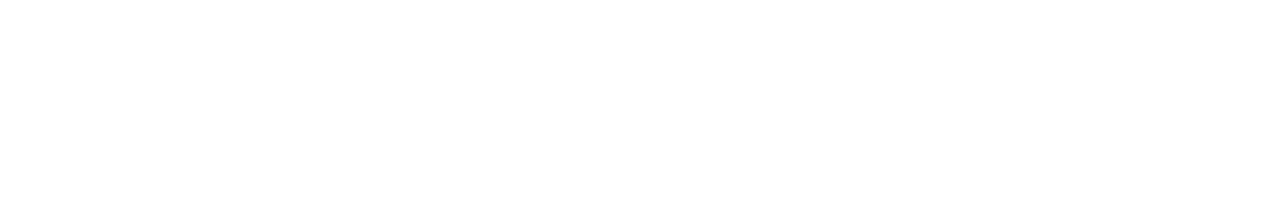
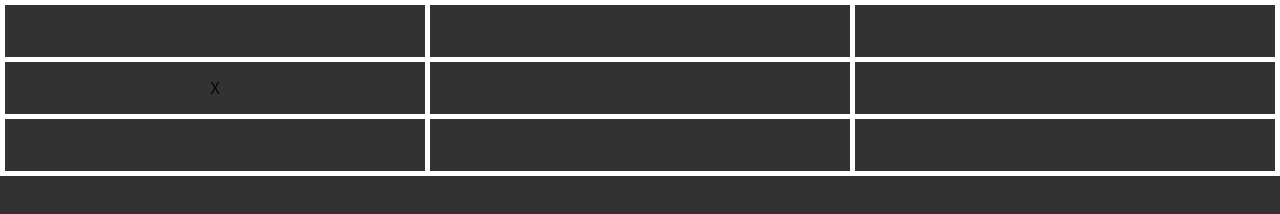
Before and after one commit to PascalThelke/TicTacToe, a plain HTML site: page index.html in a window 1280 px wide. Drawn offline with Linux system fonts and the light colour scheme.

Commit message:
first struktures

```diff
--- a/index.html
+++ b/index.html
@@ -7,9 +7,11 @@
     <title>Tic Tac Toe</title>
 </head>
 
-<body>
+<body onload="init()">
 
+    <div id="content">
 
+    </div>
 
     <script src="script.js"></script>
 </body>
--- a/script.js
+++ b/script.js
@@ -0,0 +1,46 @@
+let fields = [
+    null,
+    null,
+    null,
+    'cross',
+    null,
+    null,
+    null,
+    null,
+    null,
+
+];
+
+function init(){
+    render();
+}
+
+function render() {
+    const content = document.getElementById('content');
+    content.innerHTML = ''; // Leere den Inhalt
+
+    // Erstelle den HTML-String für die Tabelle
+    let tableHTML = '<table>';
+
+    for (let i = 0; i < 3; i++) {
+      tableHTML += '<tr>';
+      for (let j = 0; j < 3; j++) {
+        const index = i * 3 + j;
+        let cellContent = '';
+
+        if (fields[index] === 'circle') {
+          cellContent = 'O';
+        } else if (fields[index] === 'cross') {
+          cellContent = 'X';
+        }
+
+        tableHTML += `<td>${cellContent}</td>`;
+      }
+      tableHTML += '</tr>';
+    }
+
+    tableHTML += '</table>';
+
+    // Füge den HTML-String zur innerHTML des 'content'-Elements hinzu
+    content.innerHTML = tableHTML;
+  }
--- a/style.css
+++ b/style.css
@@ -0,0 +1,35 @@
+body {
+    background-color: #323232;
+    font-family: 'Open Sans', sans-serif;
+    margin: 0;
+    padding: 0;
+  }
+
+  table {
+    border-collapse: collapse;
+    border: 5px solid white;
+    width: 100%;
+  }
+
+  td {
+    border: 5px solid white;
+    height: 50px;
+    text-align: center;
+    width: 50px;
+  }
+
+  tr:first-child td {
+    border-top: none;
+  }
+
+  tr:last-child td {
+    border-bottom: none;
+  }
+
+  td:first-child {
+    border-left: none;
+  }
+
+  td:last-child {
+    border-right: none;
+  }
```
